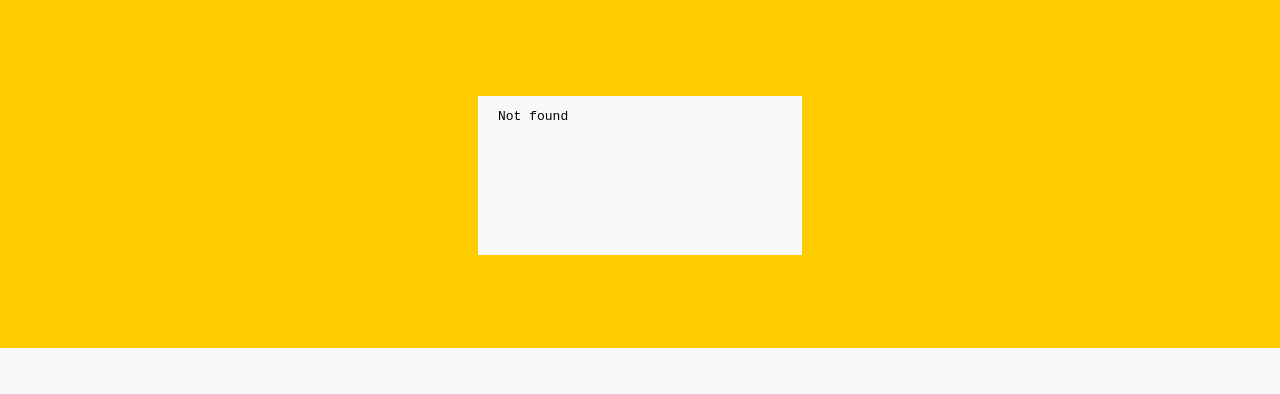
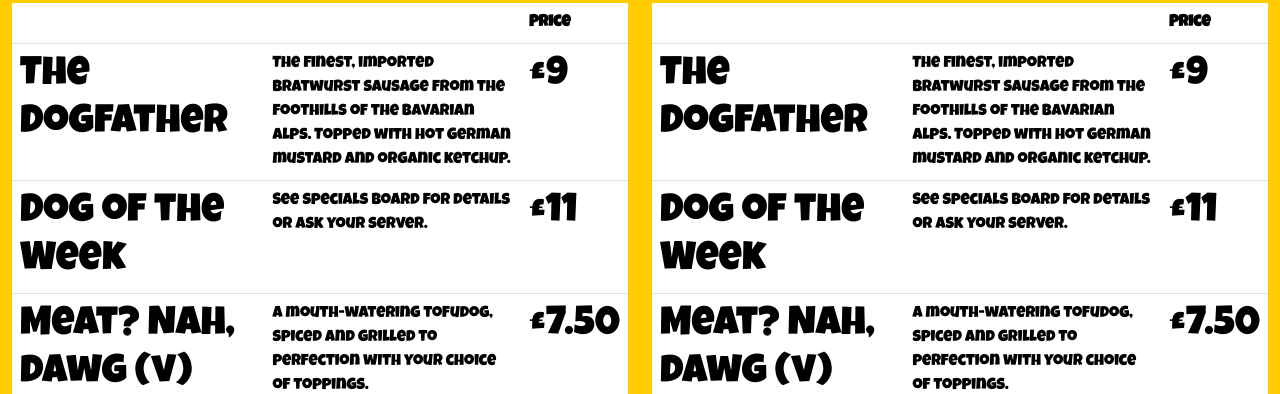
Before and after one commit to TLC-1990/milestone-3, a plain HTML site: page menus.html in a window 1280 px wide. Shown: the part 322-716 px from the top of the page. Drawn offline with nearby package versions, Linux system fonts and the light colour scheme.

Commit message:
Change menu to Bootstrap table layout to allow for readability and responsiveness

```diff
--- a/assets/css/style.css
+++ b/assets/css/style.css
@@ -119,9 +119,11 @@ h3 {
 }
 
 .menu {
-    max-width: 100%;
-    max-height: 100%;
+    min-width: 100%;
+    min-height: 80vh;
+    border: none;
 }
+
 
 footer {
     position: bottom;
--- a/menus.html
+++ b/menus.html
@@ -51,18 +51,73 @@
         </div>
     </header>
     <main class="flex-grow-1">
-        <section class="hero bg-light">
-            <div class="container">
+        <section id="menu">
+            <div class="container-fluid menu" id="menu-container">
                 <div class="row">
-                    <div class="col">
-                        <iframe src="/assets/documents/daily-menu.pdf" type="application/pdf" class="menu"
-                            title="Embedded PDF viewer displaying daily menu"></iframe>
+                    <div class="col col-md-6 col-sm-12">
+                        <table class="table">
+                            <thead>
+                                <tr>
+                                    <th scope="col"> </th>
+                                    <th scope="col"> </th>
+                                    <th scope="col">Price</th>
+                                </tr>
+                            </thead>
+                            <tbody>
+                                <tr>
+                                    <th scope="row" class="display-6">The Dogfather</th>
+                                    <td>The finest, imported bratwurst sausage from the foothills of the Bavarian Alps.
+                                        Topped with hot German mustard and organic ketchup. </td>
+                                    <td class="display-6"> £9</td>
+                                </tr>
+                                <tr>
+                                    <th scope="row" class="display-6">Dog of the Week</th>
+                                    <td>See specials board for details or ask your server. </td>
+                                    <td class="display-6"> £11</td>
+                                </tr>
+                                <tr>
+                                    <th scope="row" class="display-6">Meat? Nah, dawg (v) </th>
+                                    <td> A mouth-watering tofudog, spiced and grilled to perfection with your choice of
+                                        toppings. </td>
+                                    <td class="display-6"> £7.50</td>
+                                </tr>
+                            </tbody>
+                        </table>
+                    </div>
+                    <div class="col col-md-6 col-sm-12">
+                        <table class="table">
+                            <thead>
+                                <tr>
+                                    <th scope="col"> </th>
+                                    <th scope="col"> </th>
+                                    <th scope="col">Price</th>
+                                </tr>
+                            </thead>
+                            <tbody>
+                                <tr>
+                                    <th scope="row" class="display-6">The Dogfather</th>
+                                    <td>The finest, imported bratwurst sausage from the foothills of the Bavarian Alps.
+                                        Topped with hot German mustard and organic ketchup. </td>
+                                    <td class="display-6"> £9</td>
+                                </tr>
+                                <tr>
+                                    <th scope="row" class="display-6">Dog of the Week</th>
+                                    <td>See specials board for details or ask your server. </td>
+                                    <td class="display-6"> £11</td>
+                                </tr>
+                                <tr>
+                                    <th scope="row" class="display-6">Meat? Nah, dawg (v) </th>
+                                    <td> A mouth-watering tofudog, spiced and grilled to perfection with your choice of
+                                        toppings. </td>
+                                    <td class="display-6"> £7.50</td>
+                                </tr>
+                            </tbody>
+                        </table>
                     </div>
                 </div>
             </div>
         </section>
     </main>
-
     <footer id="contact" class="bg-light text-dark mt-auto">
         <div class="container text-center py-4">
             <p></p>
@@ -92,9 +147,11 @@
                     let section = document.querySelector(e.target.getAttribute("href"));
                     if (section) {
                         e.preventDefault(); // Prevent default anchor click behavior
-                        let navbarHeight = document.querySelector(".navbar-toggler").offsetHeight;
+                        let navbarHeight = document.querySelector(".navbar-toggler")
+                            .offsetHeight;
                         window.scroll({
-                            top: section.offsetTop - navbarHeight, // Adjust for navbar height
+                            top: section.offsetTop -
+                                navbarHeight, // Adjust for navbar height
                             behavior: "smooth",
                         });
                         document
```
Also changed, not shown: assets/images/daily-menu.jpg (added).
